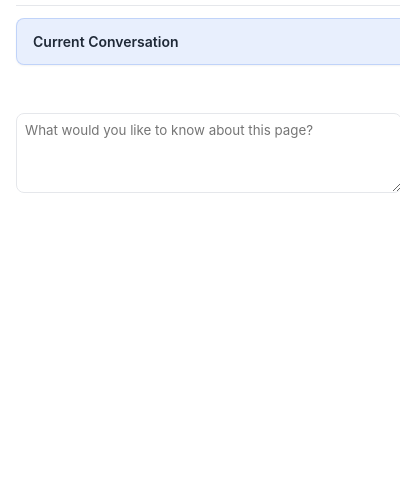
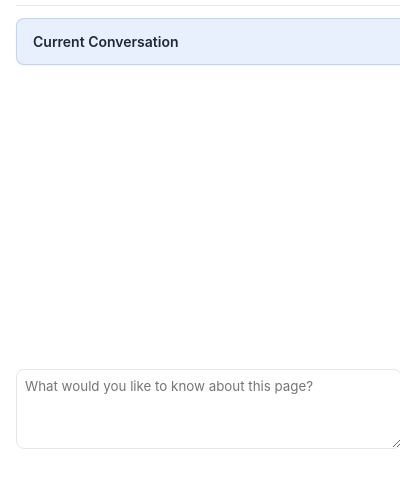
Before and after one commit to urilivshits/pageinference, a browser extension: page popup.html in a window 400 px wide. Shown: the part 55-542 px from the top of the page. Drawn offline with Linux system fonts and the light colour scheme.

Commit message:
Enhance Popup Layout and Scrolling Behavior
- Implement flexible height and scrolling for popup container
- Add min and max height constraints to body and content areas
- Ensure all sections (chat, history, settings) are fully visible
- Use flex layout to optimize content display
- Hide outer scrollbar while maintaining inner scroll for specific sections
- Improve overall popup UI responsiveness and readability

```diff
--- a/styles.css
+++ b/styles.css
@@ -107,7 +107,10 @@ body {
   line-height: 1.5;
   /* Apply border radius to the body to create rounded corners for the popup */
   border-radius: var(--border-radius-medium);
-  overflow: hidden;
+  overflow: hidden; /* Prevent body scrolling */
+  height: auto; /* Let content determine height */
+  min-height: 200px; /* Minimum height for the popup */
+  max-height: 600px; /* Maximum height for the popup */
 }
 
 html {
@@ -117,9 +120,14 @@ html {
 
 .container {
   width: 480px;
+  height: auto; /* Let content determine height */
+  min-height: 400px; /* Minimum height for the container */
   padding: 1rem;
   /* Ensure the container respects the body's border radius */
   border-radius: var(--border-radius-medium);
+  display: flex;
+  flex-direction: column;
+  overflow: hidden; /* Prevent container scrolling */
 }
 
 /* Header styles */
@@ -228,6 +236,11 @@ h2 {
 /* Content area styles */
 .content-area {
   padding: 1rem 0;
+  flex: 1; /* Allow content area to flex and take available space */
+  display: flex;
+  flex-direction: column;
+  overflow: hidden; /* Hide outer scrollbar */
+  min-height: 300px; /* Ensure minimum height for content */
 }
 
 .info-message {
@@ -239,6 +252,7 @@ h2 {
   display: flex;
   gap: 0.5rem;
   margin-bottom: 1rem;
+  margin-top: auto; /* Push to bottom of flex container */
 }
 
 /* Form input styling */
@@ -381,10 +395,12 @@ select {
   flex-direction: column;
   gap: 0.75rem;
   max-height: 350px;
-  overflow-y: auto;
+  min-height: 200px; /* Minimum height for chat history */
+  overflow-y: auto; /* Only inner scroll for chat history */
   padding-right: 0.25rem;
   margin-bottom: 1rem;
   scroll-behavior: smooth;
+  flex: 1; /* Allow chat history to flex within content area */
 }
 
 .message {
@@ -499,17 +515,20 @@ select {
 .chat-sessions-container {
   width: 100%;
   max-height: none;
-  overflow-y: auto;
+  overflow-y: auto; /* Only inner scroll for session container */
   border: 1px solid var(--border-color);
   border-radius: var(--border-radius-medium);
   margin-bottom: 1rem;
   background-color: var(--sessions-bg);
   box-shadow: var(--shadow-sm);
+  flex: 1; /* Allow session container to flex */
 }
 
 #pastConversationsView .chat-sessions-container {
   max-height: 400px;
+  min-height: 250px; /* Minimum height for past conversations */
   margin-top: 0;
+  flex: 1; /* Allow to flex within the content area */
 }
 
 .chat-session-item {
@@ -750,3 +769,22 @@ select {
 .theme-option input[type="radio"] {
   margin: 0;
 }
+
+#pastConversationsView {
+  display: flex;
+  flex-direction: column;
+  min-height: 400px; /* Minimum height for conversations view */
+}
+
+#mainContent {
+  display: flex;
+  flex-direction: column;
+  min-height: 400px; /* Minimum height for main content */
+}
+
+#settingsContent {
+  display: flex;
+  flex-direction: column;
+  min-height: 400px; /* Minimum height for settings content */
+  overflow-y: auto; /* Add scrollbar to settings if needed */
+}
```
Also changed, not shown: .user/queries.md, .user/tasks.md.
